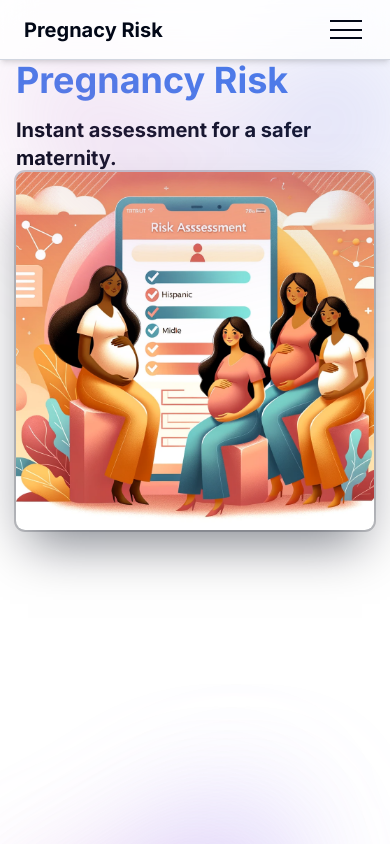
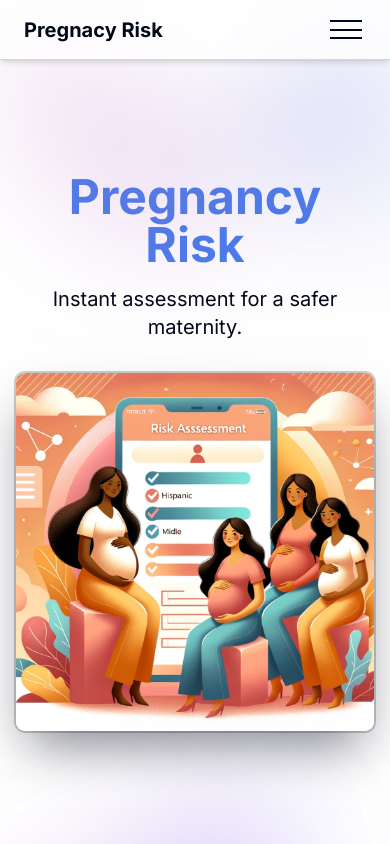
Before and after one commit to INF219-pregnancy-risk/pregnancy-risk, a Next.js app: page / in a window 390 px wide. Built offline with nearby package versions, Linux system fonts and the light colour scheme.

Commit message:
Some more changes to homepage for mobile

```diff
--- a/src/app/page.tsx
+++ b/src/app/page.tsx
@@ -25,27 +25,27 @@ export default function Home() {
             />
           </div>
         </div>
-        <div className="flex w-full h-full-nav">
-          <div className="lg:grid lg:grid-cols-2 lg:gap-8 lg:items-center">
+        <div className="flex w-full h-full-nav items-center">
+          <div className="md:grid md:grid-cols-2 gap-8 flex flex-col items-center w-full">
             {/* Text Section */}
-            <div className="max-w-4xl font-bold text-5xl md:text-6xl lg:text-7xl">
-              <h1 className="text-primary text-4xl md:text-5xl lg:text-6xl">
+            <div className="">
+              <h1 className="text-primary text-5xl text-center md:text-start md:text-6xl font-bold">
                 Pregnancy Risk
               </h1>
 
-              <p className="mt-4 text-xl lg:text-3xl">
+              <p className="mt-4 text-xl text-center md:text-start md:text-3xl">
                 Instant assessment for a safer maternity.
               </p>
             </div>
 
             {/* Image Section */}
-            <div className="flex">
+            <div className="flex relative h-auto w-[400px] max-w-full aspect-square md:h-auto">
               <Image
                 // src='/pregnant.svg'
                 src="/gptpregnant.png"
                 alt="product preview"
-                width={400}
-                height={350}
+                layout="fill"
+                objectFit="contain"
                 quality={100}
                 priority={true}
                 // layout="responsive"
@@ -85,8 +85,8 @@ export default function Home() {
                 sm:w-[72.1875rem]"
             />
           </div>
-          <div>
-            <p className=" mb-10 max-w-prose  sm:text-lg">
+          <div className="flex flex-col items-center md:items-start">
+            <p className="mb-10 max-w-prose md:text-lg text-center md:text-start">
               Welcome to Pregnancy Risk, your go-to resource for personalized
               pregnancy guidance. Simply answer a few questions about yourself
               and <span className="font-bold">instantly </span>
@@ -99,6 +99,7 @@ export default function Home() {
               variant={"default"}
               icon={<ArrowForwardIcon />}
               iconPosition={"right"}
+              className="w-min"
             >
               Start the Quiz
             </LinkButton>
```
